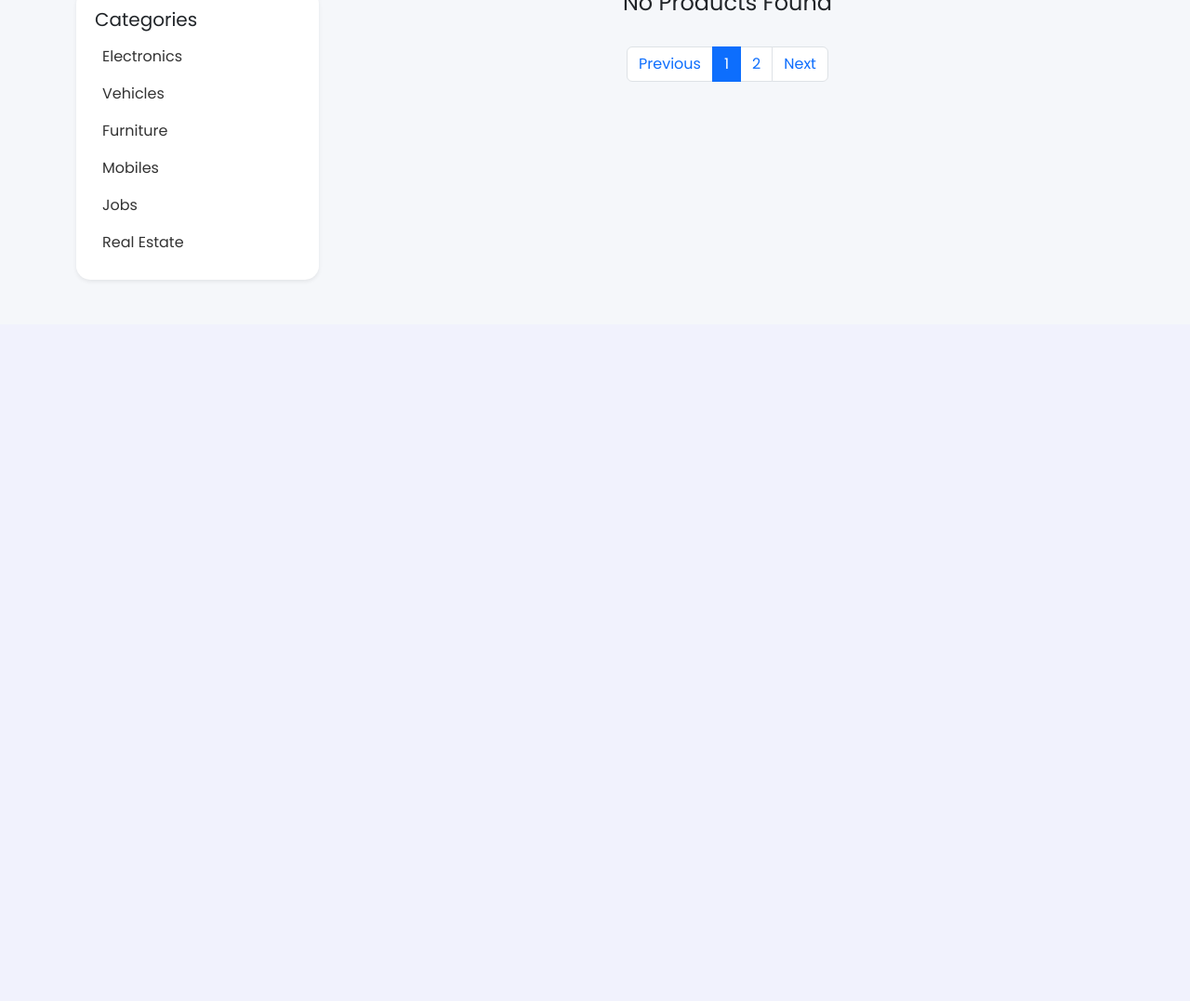
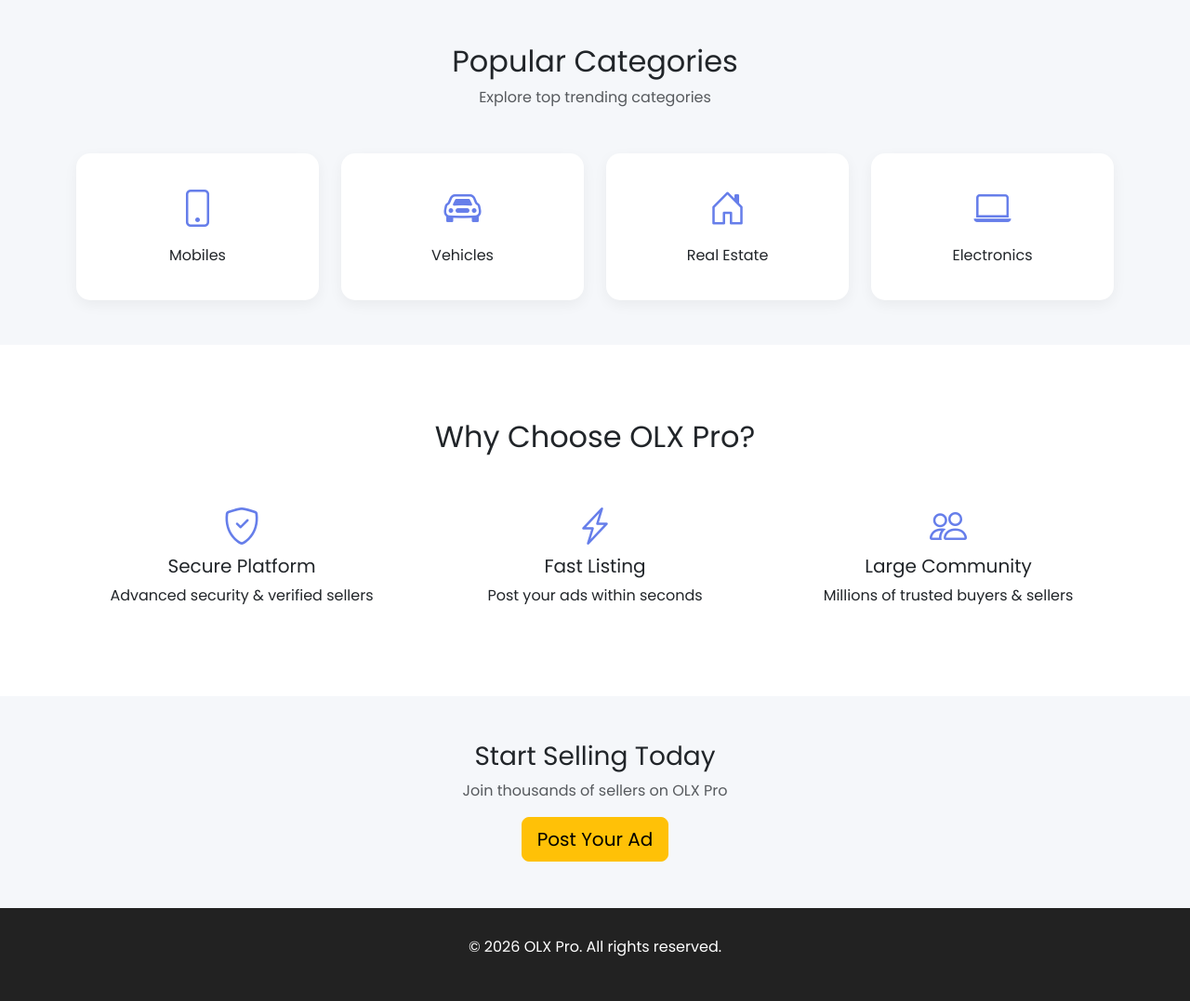
Before and after one commit to roushan-rajput/OLX, a Django app: page / in a window 1280 px wide. Shown: the part 473-1550 px from the top of the page at 93% size. Before the commit the page ends 776 px from the top, so only its background shows below. Run offline with Django 5.2, Linux system fonts and the light colour scheme.

Commit message:
Changing landing Page

```diff
--- a/app/templates/landing.html
+++ b/app/templates/landing.html
@@ -2,7 +2,7 @@
 <html>
 <head>
     <meta charset="utf-8">
-    <title>OLX Pro Dashboard</title>
+    <title>OLX Pro - Landing</title>
 
     <!-- Bootstrap -->
     <link href="https://cdn.jsdelivr.net/npm/bootstrap@5.3.2/dist/css/bootstrap.min.css" rel="stylesheet">
@@ -11,14 +11,14 @@
     <link href="https://cdn.jsdelivr.net/npm/bootstrap-icons/font/bootstrap-icons.css" rel="stylesheet">
 
     <!-- Google Font -->
-    <link href="https://fonts.googleapis.com/css2?family=Poppins:wght@400;600&amp;display=swap" rel="stylesheet">
+    <link href="https://fonts.googleapis.com/css2?family=Poppins:wght@400;600&display=swap" rel="stylesheet">
+
     <style>
         body {
             font-family: 'Poppins', sans-serif;
             background: #f5f7fa;
         }
 
-        /* NAVBAR */
         .navbar {
             background: linear-gradient(135deg, #667eea, #764ba2);
         }
@@ -28,86 +28,59 @@
             color: white !important;
         }
 
-        /* HERO */
         .hero {
             background: linear-gradient(rgba(0,0,0,0.6), rgba(0,0,0,0.6)),
-            url('https://images.unsplash.com/photo-1607082348824-0a96f2a4b9da');
+            url('https://images.unsplash.com/photo-1556740738-b6a63e27c4df');
             background-size: cover;
             background-position: center;
             color: white;
-            padding: 80px 0;
+            padding: 120px 0;
             text-align: center;
         }
 
-        /* FILTER BOX */
-        .filter-box {
-            background: white;
-            padding: 20px;
-            border-radius: 15px;
-            box-shadow: 0 10px 25px rgba(0,0,0,0.08);
+        .hero h1 {
+            font-size: 50px;
+            font-weight: 600;
         }
 
-        /* SIDEBAR */
-        .sidebar {
-            background: white;
-            padding: 20px;
-            border-radius: 15px;
+        .btn-main {
+            background: #667eea;
+            color: white;
+            border-radius: 30px;
+            padding: 10px 30px;
         }
 
-        .sidebar a {
-            text-decoration: none;
-            display: block;
-            padding: 8px;
-            color: #333;
-            border-radius: 8px;
+        .category-card {
+            background: white;
+            border-radius: 15px;
+            padding: 30px;
+            text-align: center;
+            transition: 0.3s;
+            box-shadow: 0 5px 15px rgba(0,0,0,0.05);
         }
 
-        .sidebar a:hover {
-            background: #667eea;
-            color: white;
+        .category-card:hover {
+            transform: translateY(-10px);
+            box-shadow: 0 15px 35px rgba(0,0,0,0.1);
         }
 
-        /* PRODUCT CARD */
-        .card {
-            border: none;
-            border-radius: 20px;
-            overflow: hidden;
-            transition: 0.4s;
+        .icon {
+            font-size: 40px;
+            color: #667eea;
+            margin-bottom: 10px;
         }
 
-        .card:hover {
-            transform: translateY(-10px);
-            box-shadow: 0px 20px 40px rgba(0,0,0,0.15);
+        .features {
+            background: white;
+            padding: 80px 0;
         }
 
-        .card img {
-            height: 200px;
-            object-fit: cover;
-        }
-
-        .price {
-            font-weight: bold;
-            color: #28a745;
-            font-size: 20px;
-        }
-
-        .wishlist {
-            position: absolute;
-            top: 15px;
-            right: 15px;
-            background: white;
-            padding: 5px 10px;
-            border-radius: 50%;
-        }
-
-        /* FOOTER */
         footer {
             background: #222;
             color: white;
             padding: 30px 0;
             margin-top: 50px;
         }
-
     </style>
 </head>
 <body>
@@ -116,139 +89,100 @@
 <nav class="navbar navbar-expand-lg">
     <div class="container">
         <a class="navbar-brand" href="#">OLX Pro</a>
-        <button class="btn btn-light">Login</button>
+        <div>
+            <button class="btn btn-light me-2">Login</button>
+            <button class="btn btn-warning">Register</button>
+        </div>
     </div>
 </nav>
 
-<!-- HERO -->
+<!-- HERO SECTION -->
 <section class="hero">
     <div class="container">
         <h1>Buy & Sell Anything Near You</h1>
-        <p>Best marketplace platform for electronics, vehicles, furniture & more.</p>
+        <p class="mt-3 mb-4">India's Most Trusted Marketplace Platform</p>
+        <a href="/products/" class="btn btn-main btn-lg">Browse Products</a>
     </div>
 </section>
 
+<!-- CATEGORIES -->
 <div class="container my-5">
-
-    <!-- FILTER SECTION -->
-    <div class="filter-box mb-4">
-        <form method="GET" class="row g-3">
-
-            <div class="col-md-3">
-                <input type="text" name="search" class="form-control" placeholder="Search products...">
-            </div>
-            <div class="col-md-2">
-                <select name="category" class="form-select">
-                    <option value="">Category</option>
-                    <option>Mobiles</option>
-                    <option>Furniture</option>
-                    <option>Vehicles</option>
-                </select>
+    <div class="text-center mb-5">
+        <h2>Popular Categories</h2>
+        <p class="text-muted">Explore top trending categories</p>
     </div>
 
-            <div class="col-md-2">
-                <input type="number" name="min_price" class="form-control" placeholder="Min Price">
-            </div>
-
-            <div class="col-md-2">
-                <input type="number" name="max_price" class="form-control" placeholder="Max Price">
-            </div>
-
-            <div class="col-md-2">
-                <select name="sort" class="form-select">
-                    <option value="">Sort By</option>
-                    <option value="low">Price Low to High</option>
-                    <option value="high">Price High to Low</option>
-                </select>
-            </div>
-
-            <div class="col-md-1">
-                <button class="btn btn-dark w-100">
-                    <i class="bi bi-search"></i>
-                </button>
-            </div>
-
-        </form>
-    </div>
-
-    <div class="row">
-
-        <!-- SIDEBAR -->
+    <div class="row g-4">
         <div class="col-md-3">
-            <div class="sidebar shadow-sm">
-                <h5>Categories</h5>
-                <a href="#">Electronics</a>
-                <a href="#">Vehicles</a>
-                <a href="#">Furniture</a>
-                <a href="#">Mobiles</a>
-                <a href="#">Jobs</a>
-                <a href="#">Real Estate</a>
+            <div class="category-card">
+                <div class="icon"><i class="bi bi-phone"></i></div>
+                <h6>Mobiles</h6>
             </div>
         </div>
 
-        <!-- PRODUCTS -->
-        <div class="col-md-9">
-            <div class="row">
-
-                {% for product in products %}
-                <div class="col-md-4 mb-4">
-
-                    <div class="card shadow-sm position-relative">
-
-                        <div class="wishlist">
-                            <i class="bi bi-heart"></i>
+        <div class="col-md-3">
+            <div class="category-card">
+                <div class="icon"><i class="bi bi-car-front"></i></div>
+                <h6>Vehicles</h6>
+            </div>
         </div>
 
-                        {% if product.image %}
-                        <img src="{{ product.image.url }}">
-                        {% else %}
-                        <img src="https://via.placeholder.com/400x200">
-                        {% endif %}
-
-                        <div class="card-body">
-
-                            <h6 class="fw-bold">{{ product.title }}</h6>
-                            <p class="text-muted small">{{ product.category }}</p>
-
-                            <!-- Rating -->
-                            <div class="mb-2 text-warning">
-                                ★★★★☆
+        <div class="col-md-3">
+            <div class="category-card">
+                <div class="icon"><i class="bi bi-house-door"></i></div>
+                <h6>Real Estate</h6>
+            </div>
         </div>
 
-                            <div class="d-flex justify-content-between align-items-center">
-                                <span class="price">₹ {{ product.price }}</span>
-                                <span class="badge bg-primary">{{ product.type }}</span>
+        <div class="col-md-3">
+            <div class="category-card">
+                <div class="icon"><i class="bi bi-laptop"></i></div>
+                <h6>Electronics</h6>
+            </div>
+        </div>
+    </div>
 </div>
 
-                            <button class="btn btn-outline-dark w-100 mt-3">
-                                View Details
-                            </button>
+<!-- FEATURES -->
+<section class="features">
+    <div class="container text-center">
+        <h2 class="mb-5">Why Choose OLX Pro?</h2>
 
+        <div class="row">
+            <div class="col-md-4">
+                <i class="bi bi-shield-check icon"></i>
+                <h5>Secure Platform</h5>
+                <p>Advanced security & verified sellers</p>
             </div>
 
+            <div class="col-md-4">
+                <i class="bi bi-lightning-charge icon"></i>
+                <h5>Fast Listing</h5>
+                <p>Post your ads within seconds</p>
+            </div>
+
+            <div class="col-md-4">
+                <i class="bi bi-people icon"></i>
+                <h5>Large Community</h5>
+                <p>Millions of trusted buyers & sellers</p>
             </div>
         </div>
-                {% empty %}
-                <div class="col-12 text-center">
-                    <h4>No Products Found</h4>
     </div>
-                {% endfor %}
+</section>
 
+<!-- CALL TO ACTION -->
+<div class="container text-center my-5">
+    <h3>Start Selling Today</h3>
+    <p class="text-muted">Join thousands of sellers on OLX Pro</p>
+    <button class="btn btn-warning btn-lg">Post Your Ad</button>
 </div>
 
-            <!-- PAGINATION -->
-            <nav>
-                <ul class="pagination justify-content-center mt-4">
-                    <li class="page-item"><a class="page-link" href="#">Previous</a></li>
-                    <li class="page-item active"><a class="page-link" href="#">1</a></li>
-                    <li class="page-item"><a class="page-link" href="#">2</a></li>
-                    <li class="page-item"><a class="page-link" href="#">Next</a></li>
-                </ul>
-            </nav>
+<!-- FOOTER -->
+<footer>
+    <div class="container text-center">
+        <p>© 2026 OLX Pro. All rights reserved.</p>
+    </div>
+</footer>
 
-        </div>
-
-    </div>
-</div>
 </body>
 </html>
```
Lines whose indentation alone changed are shown as unchanged.
